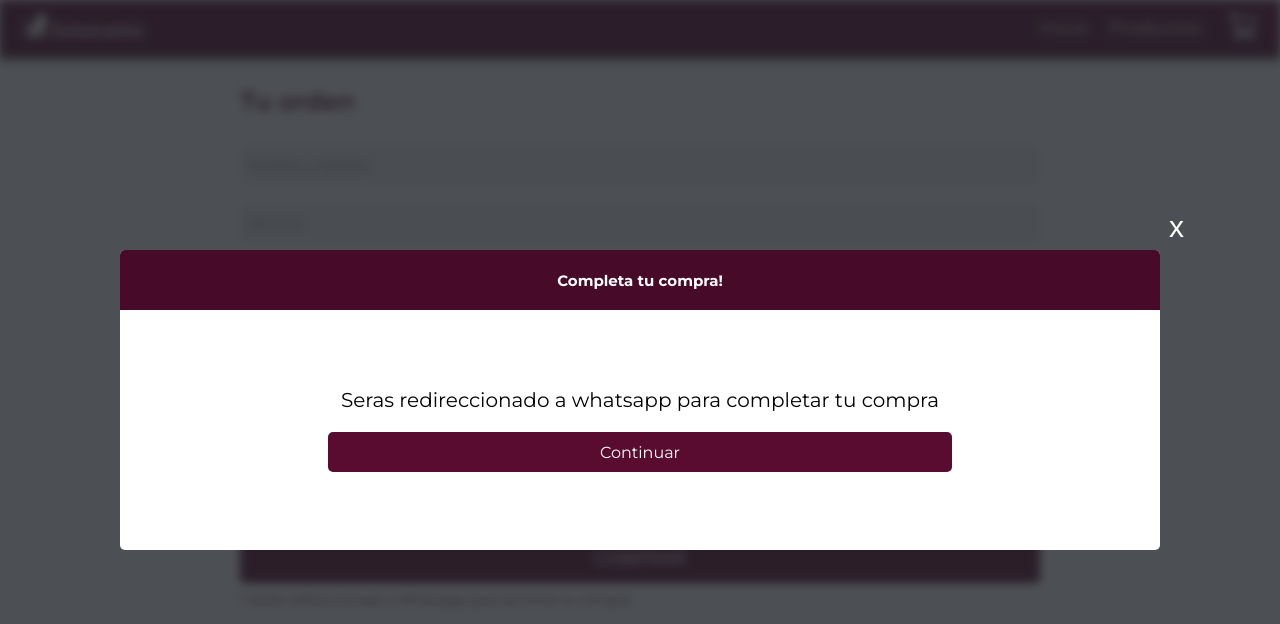
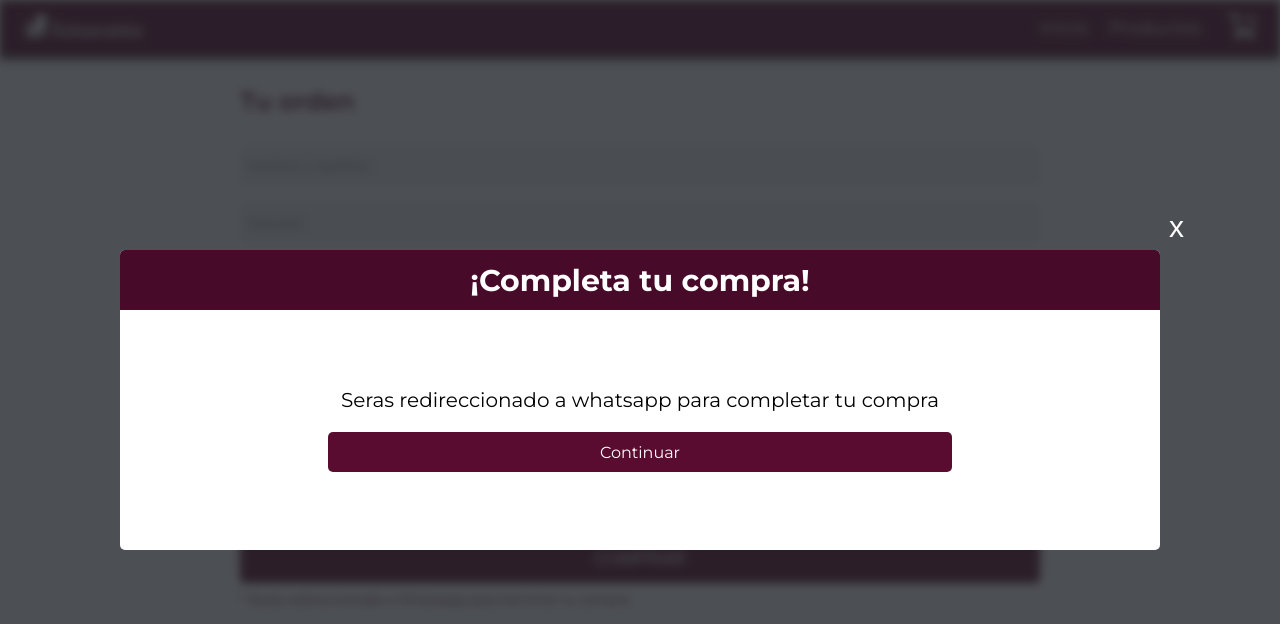
Before and after one commit to ourainbows/amaranta-store, a React (Create React App) app: page /completar-compra in a window 1280 px wide. Both pictures are taken after a click on the button "COMPRAR". Shown: the top 624 px of the page. Built offline with nearby package versions, Linux system fonts and the light colour scheme; a web font is replaced by a local one.

Commit message:
New font size for tittle modal

```diff
--- a/src/components/Modal.jsx
+++ b/src/components/Modal.jsx
@@ -7,7 +7,7 @@ function Modal({ setStatusModal, url, message }) {
         <div className={styles.modal}>
             <div className={styles.containerModal}>
                 <div className={styles.tittle}>
-                    <h2>Completa tu compra!</h2>
+                    <h2>¡Completa tu compra!</h2>
                 </div>
                 <div className={styles.info}>
                     <p>Seras redireccionado a whatsapp para completar tu compra</p>
--- a/src/styles/modal.module.css
+++ b/src/styles/modal.module.css
@@ -27,6 +27,7 @@
   justify-content: center;
   background-color: #470a28;
   border-radius: 5px 5px 0 0;
+  font-size: 2.0rem
 }
 .info {
   height: 80%;
```
